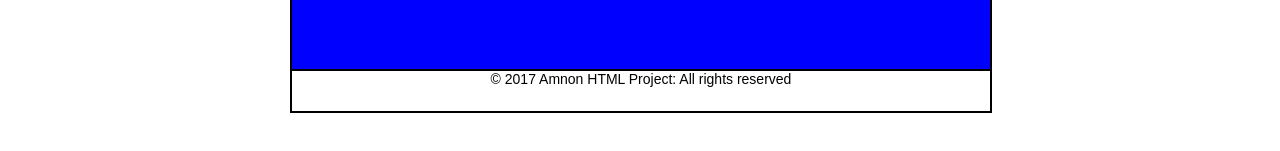
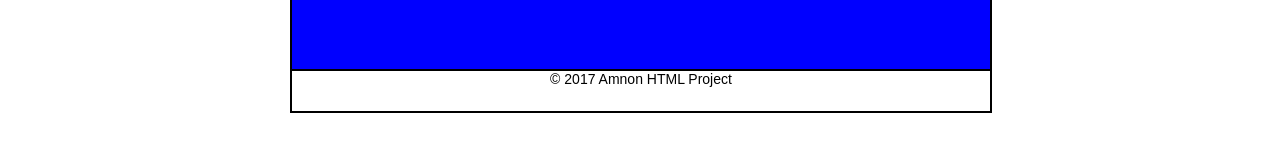
Before and after one commit to amnonavr1/webproject, a plain HTML site: page index.html in a window 1280 px wide. Shown: the part 391-542 px from the top of the page. Drawn offline with Linux system fonts and the light colour scheme.

Commit message:
Update index.html

```diff
--- a/index.html
+++ b/index.html
@@ -28,7 +28,7 @@
 
 <div id="wrapper">wrapper
 <div id="main"></div>
-<div id= "footer">&copy; 2017 Amnon HTML Project: All rights reserved</div>
+<div id= "footer">&copy; 2017 Amnon HTML Project</div>
 
 </div>
 
```
